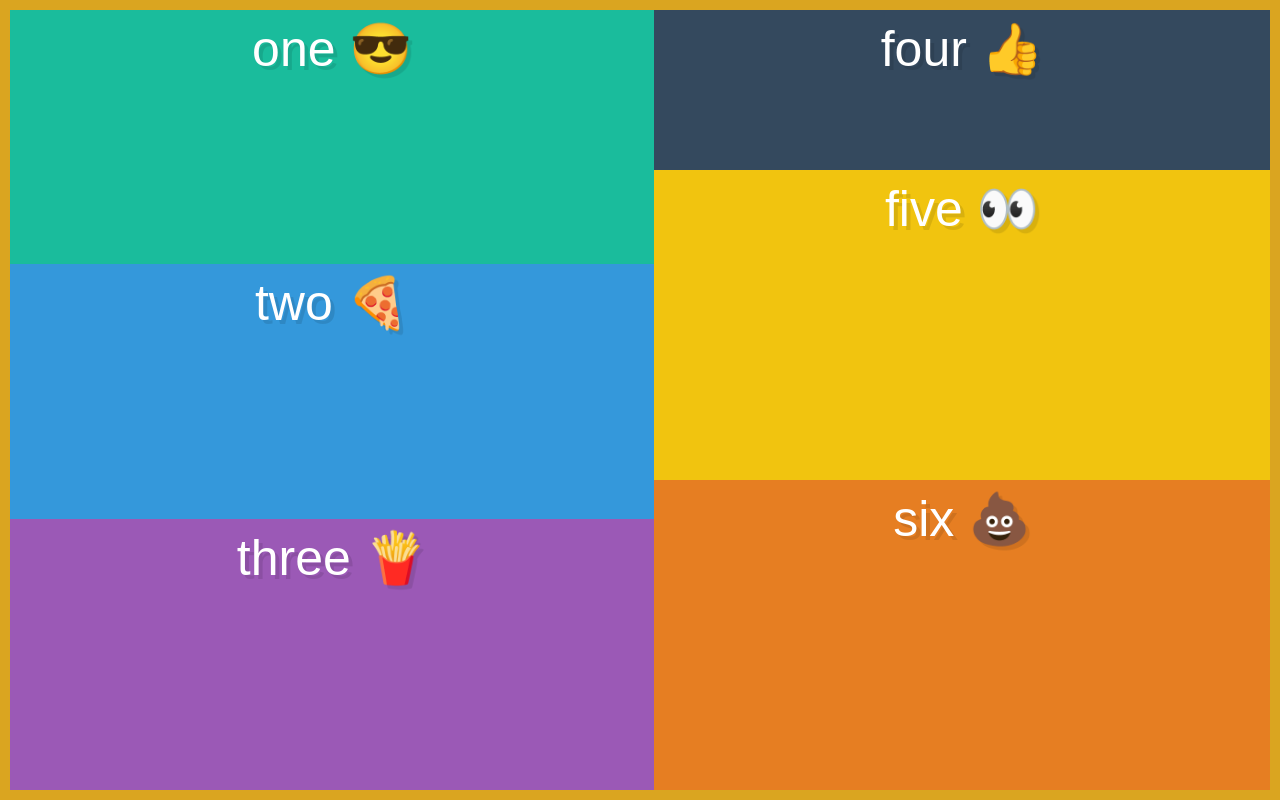
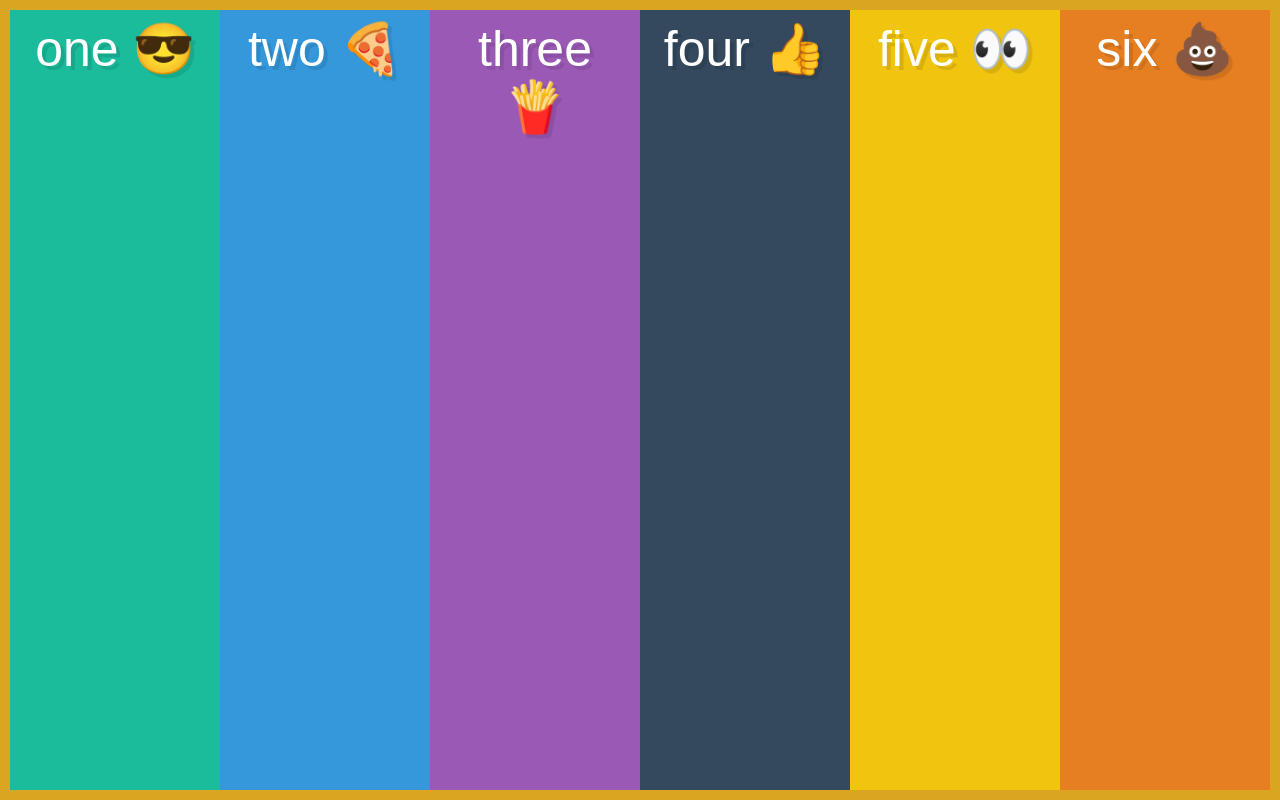
Before and after one commit to hannah-saurusrex/wesbos-what-the-flexbox, a website: page app/flex-wrapping-and-columns/index.html in a window 1280 px wide. Drawn offline with Linux system fonts and the light colour scheme.

Commit message:
played around with flex wrap

```diff
--- a/app/flex-direction/style.css
+++ b/app/flex-direction/style.css
@@ -33,5 +33,10 @@ input[type=reset],input[type=submit]{-webkit-appearance:button;cursor:pointer;}b
   display:flex;
   border:10px solid goldenrod;
   min-height:100vh;
-  flex-direction: row;
+  flex-wrap: wrap;
 }
+
+.box {
+  width: calc(33.3333333% - 20px);
+  margin: 10px;
+}
--- a/app/flex-wrapping-and-columns/style.css
+++ b/app/flex-wrapping-and-columns/style.css
@@ -31,22 +31,10 @@ input[type=reset],input[type=submit]{-webkit-appearance:button;cursor:pointer;}b
 /* We start writing out flexbox here. The above is just page setup */
 .container {
   display:flex;
-  flex-wrap:wrap;
-  flex-direction:column;
   border:10px solid goldenrod;
   height:100vh;
 }
 
 .box {
-  flex-basis:250px;
-  flex-grow:1;
+  width: 300px;
 }
-
-
-.box3 {
-  flex-grow:5;
-}
-
-.box4 {
-  flex-basis:100px;
-}
```
